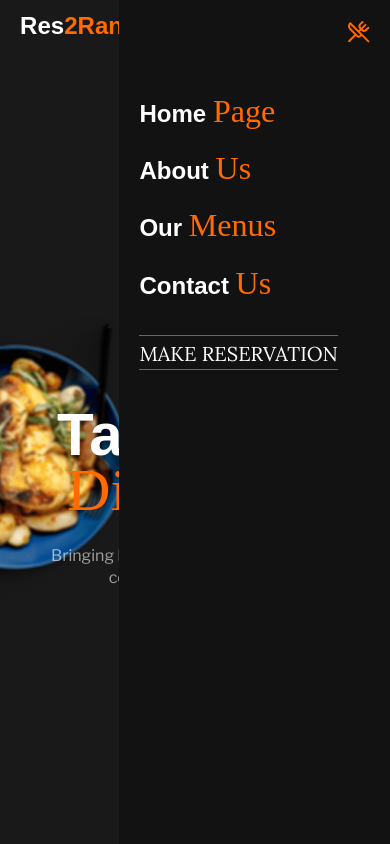
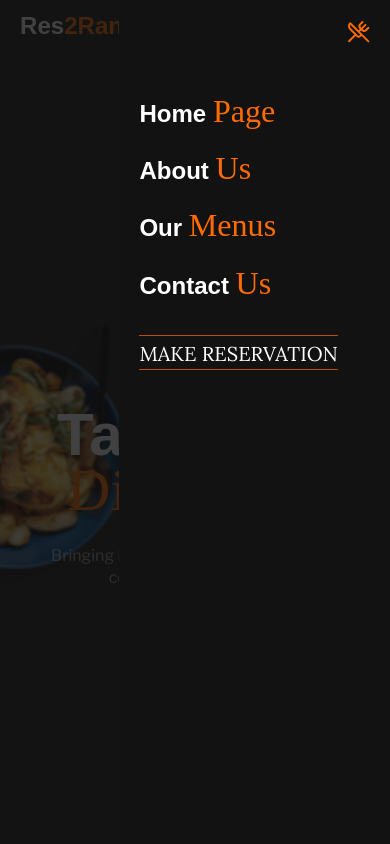
Before and after one commit to nazmus767921/Restaurant_project-1.00, a React (Vite) app: page / in a window 390 px wide. Both pictures are taken after a click on the button 356 px from the left and 26 px from the top of the page. Shown: the top 844 px of the page. Built offline with nearby package versions, Linux system fonts and the light colour scheme; a web font is replaced by a local one.

Commit message:
mobile Side Bar animation added

```diff
--- a/src/components/UI/NavBar/components/MobileSideBar/MobileSideBar.jsx
+++ b/src/components/UI/NavBar/components/MobileSideBar/MobileSideBar.jsx
@@ -2,13 +2,15 @@ import { Link } from "react-router-dom";
 import { nav } from "../../../../../constant/en-us/shared.constants";
 import getCursiveStyle from "../../../../../utils/helpers/getCursiveStyle";
 import SideBarLink from "./components/SideBarLink";
-import { Main } from "./styles/MobileSideBar.styles";
+import { Dark_overlay, Main } from "./styles/MobileSideBar.styles";
 import TextBTNDoubleLines from "../../../TextBTNDoubleLines";
 import { paths } from "../../../../../Root.paths";
 
 const MobileSideBar = ({ toggleShowSidebar }) => {
 	const links = nav.links;
 	return (
+		<>
+			<Dark_overlay />
 			<Main>
 				<button type="button" className="icon" onClick={toggleShowSidebar}>
 					{nav.icons.cross}
@@ -24,12 +26,13 @@ const MobileSideBar = ({ toggleShowSidebar }) => {
 							);
 					})}
 				</div>
-			<Link to={nav.btn.link}>
+				<Link to={nav.btn.link} onClick={toggleShowSidebar}>
 					<TextBTNDoubleLines className="reservation--button">
 						{nav.btn.title}
 					</TextBTNDoubleLines>
 				</Link>
 			</Main>
+		</>
 	);
 };
 
--- a/src/components/UI/NavBar/components/MobileSideBar/styles/MobileSideBar.styles.js
+++ b/src/components/UI/NavBar/components/MobileSideBar/styles/MobileSideBar.styles.js
@@ -1,6 +1,27 @@
 import styled from "styled-components";
 import { colors } from "../../../../../../utils/colors";
+import { ease } from "../../../../../../utils/animation";
 
+export const Dark_overlay = styled.div`
+	/* layout */
+	position: fixed;
+	top: 0;
+	bottom: 0;
+	right: 0;
+	left: 0;
+	z-index: 98;
+	background-color: ${colors["bg-primary-dark-deep"]};
+	/* animation */
+	@keyframes Fading {
+		0% {
+			opacity: 0;
+		}
+		100% {
+			opacity: 0.8;
+		}
+	}
+	animation: Fading 0.5s ${ease["out-expo"]} forwards;
+`;
 export const Main = styled.main`
 	/* layout */
 	margin-top: 0;
@@ -18,8 +39,18 @@ export const Main = styled.main`
 	position: fixed;
 	top: 0;
 	bottom: 0;
-	right: 0;
+	right: -100%;
 	z-index: 99;
+
+	@keyframes OpenSideBar {
+		0% {
+			right: -100%;
+		}
+		100% {
+			right: 0%;
+		}
+	}
+	animation: OpenSideBar 0.5s ${ease["out-expo"]} forwards;
 
 	/* makeup */
 	background-color: ${colors["bg-primary-dark-deep"]};
```
Lines whose indentation alone changed are shown as unchanged.
